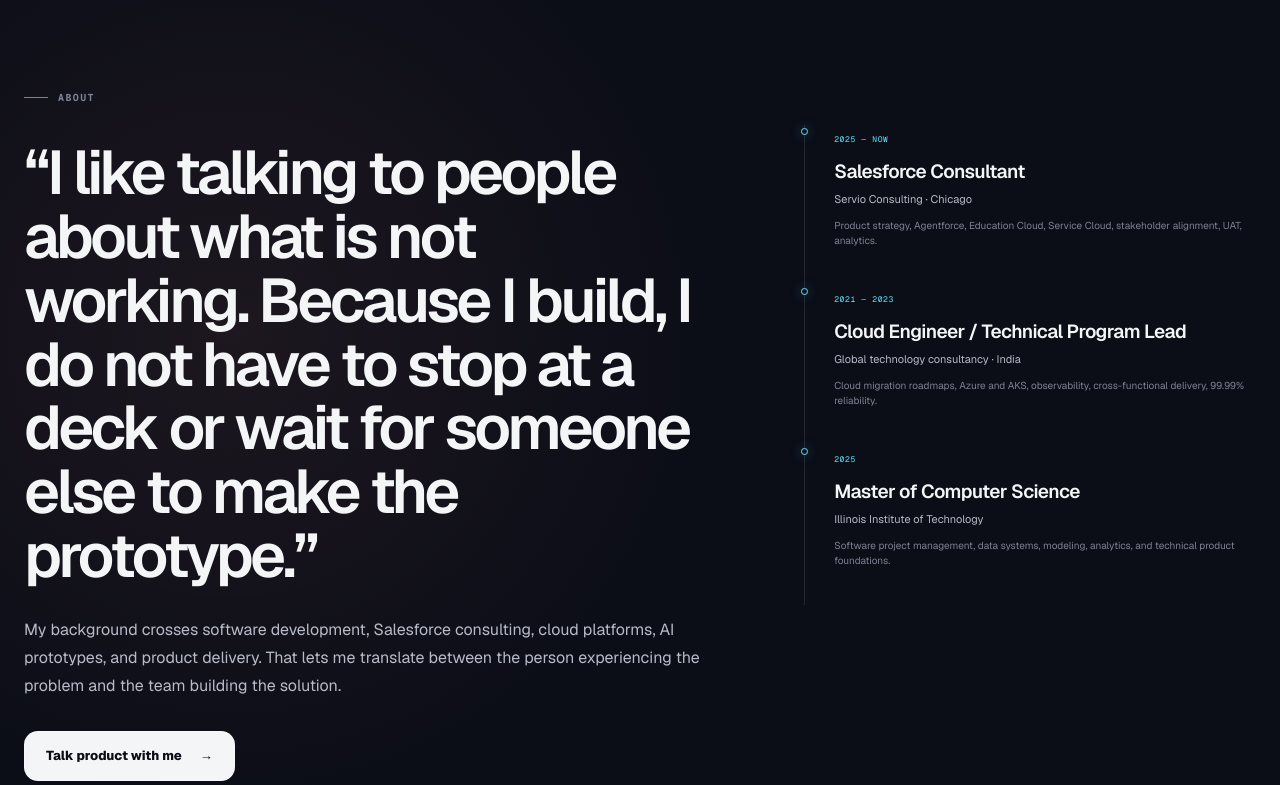
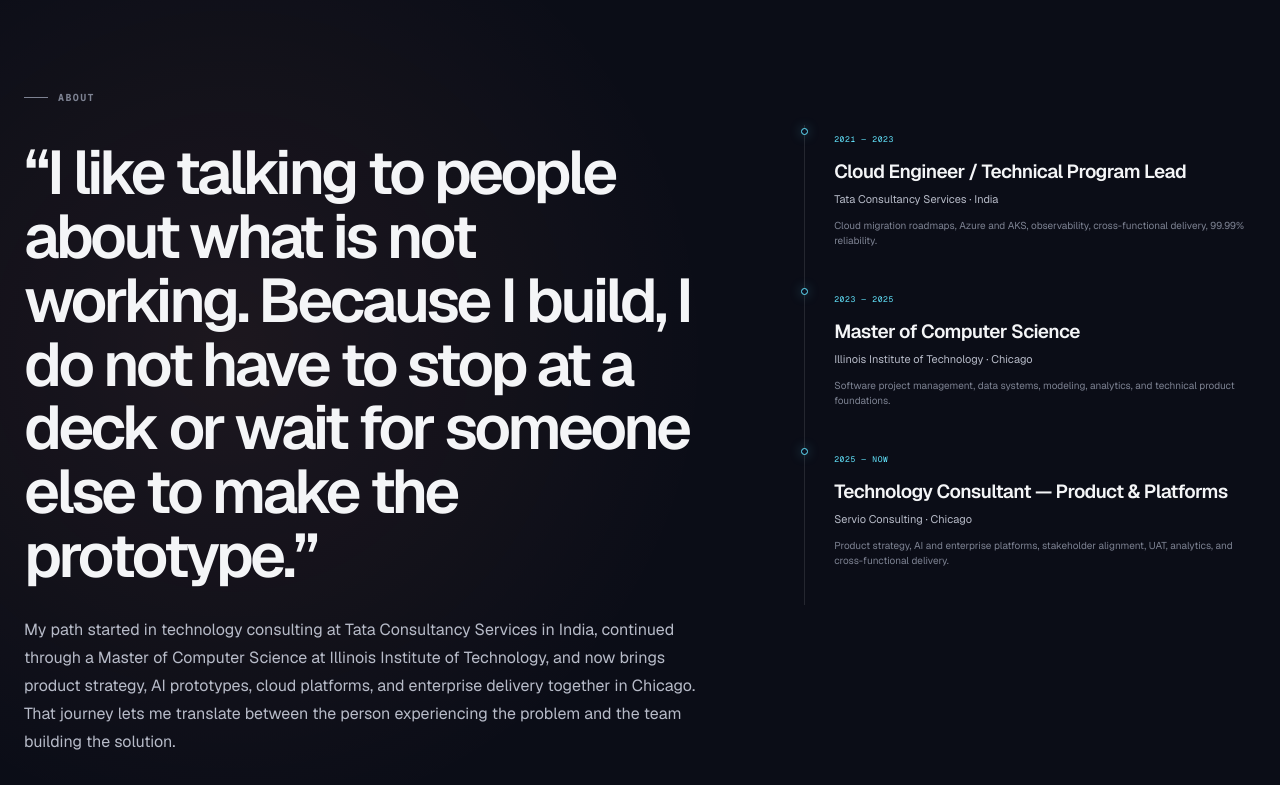
Before and after one commit to pratiksha0108/portfolio, a Next.js app: page / in a window 1280 px wide. Shown: the part 6520-7305 px from the top of the page. Built offline with nearby package versions, Linux system fonts and the light colour scheme.

Commit message:
Broaden role title and correct career journey

```diff
--- a/components/Portfolio.tsx
+++ b/components/Portfolio.tsx
@@ -489,29 +489,29 @@ export default function Portfolio() {
               “I like talking to people about what is not working. Because I build, I do not have to stop at a deck or wait for someone else to make the prototype.”
             </blockquote>
             <p>
-              My background crosses software development, Salesforce consulting, cloud platforms, AI prototypes, and product delivery. That lets me translate between the person experiencing the problem and the team building the solution.
+              My path started in technology consulting at Tata Consultancy Services in India, continued through a Master of Computer Science at Illinois Institute of Technology, and now brings product strategy, AI prototypes, cloud platforms, and enterprise delivery together in Chicago. That journey lets me translate between the person experiencing the problem and the team building the solution.
             </p>
             <a href="mailto:pvshirsat01@gmail.com" className="primary-button">Talk product with me <Arrow /></a>
           </div>
 
           <div className="experience-stack reveal">
             <article>
-              <span>2025 — now</span>
-              <h3>Salesforce Consultant</h3>
-              <p>Servio Consulting · Chicago</p>
-              <small>Product strategy, Agentforce, Education Cloud, Service Cloud, stakeholder alignment, UAT, analytics.</small>
-            </article>
-            <article>
               <span>2021 — 2023</span>
               <h3>Cloud Engineer / Technical Program Lead</h3>
-              <p>Global technology consultancy · India</p>
+              <p>Tata Consultancy Services · India</p>
               <small>Cloud migration roadmaps, Azure and AKS, observability, cross-functional delivery, 99.99% reliability.</small>
             </article>
             <article>
-              <span>2025</span>
+              <span>2023 — 2025</span>
               <h3>Master of Computer Science</h3>
-              <p>Illinois Institute of Technology</p>
+              <p>Illinois Institute of Technology · Chicago</p>
               <small>Software project management, data systems, modeling, analytics, and technical product foundations.</small>
+            </article>
+            <article>
+              <span>2025 — now</span>
+              <h3>Technology Consultant — Product &amp; Platforms</h3>
+              <p>Servio Consulting · Chicago</p>
+              <small>Product strategy, AI and enterprise platforms, stakeholder alignment, UAT, analytics, and cross-functional delivery.</small>
             </article>
           </div>
         </div>
```
